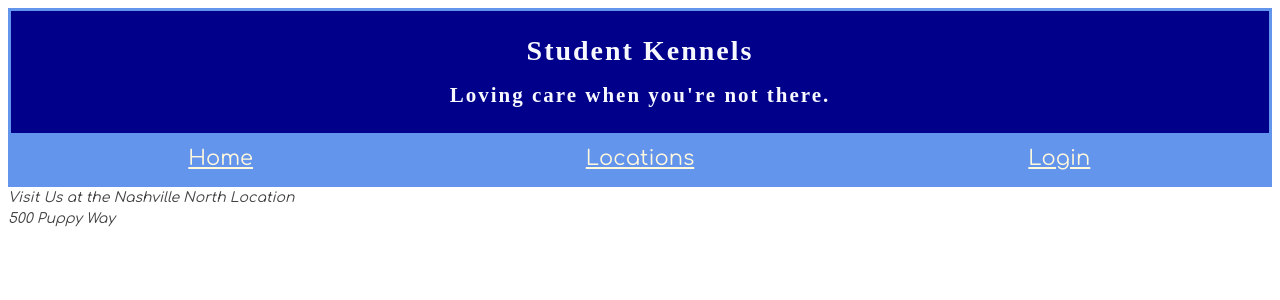
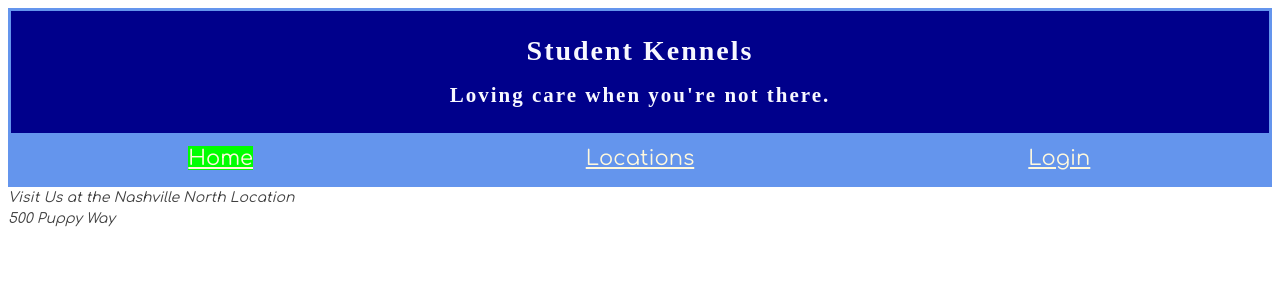
Before and after one commit to sls-coderepo/React-Kennel-App, a React (Create React App) app: page / in a window 1280 px wide. Shown: the top 300 px of the page. Built offline with nearby package versions, Linux system fonts and the light colour scheme; a web font is replaced by a local one.

Commit message:
color change for active link

```diff
--- a/src/components/ApplicationViews.js
+++ b/src/components/ApplicationViews.js
@@ -26,6 +26,7 @@ class ApplicationViews extends Component {
           }}
         />
         <Route  exact  path="/animals"  render={props => {
+
             if (this.props.user) {
               return <AnimalList {...props} />;
             } else {
--- a/src/components/nav/NavBar.css
+++ b/src/components/nav/NavBar.css
@@ -44,3 +44,7 @@ small {
  nav span:hover {
   color: maroon;
  }
+
+ .nav-link-active{
+   background:lime;
+ }
--- a/src/components/nav/NavBar.js
+++ b/src/components/nav/NavBar.js
@@ -1,5 +1,5 @@
 import React, { Component } from 'react';
-import { Link, withRouter} from "react-router-dom"
+import { NavLink, withRouter} from "react-router-dom"
 import './NavBar.css'
 
 class NavBar extends Component {
@@ -17,19 +17,19 @@ class NavBar extends Component {
         </h1>
         <nav>
           <ul className="container">
-            <li><Link className="nav-link" to="/">Home</Link></li>
+            <li><NavLink className="nav-link" exact activeClassName="nav-link-active" to="/">Home</NavLink></li>
             {(this.props.user) ?
-                <li><Link className="nav-link" to="/animals">Animals</Link></li>
+                <li><NavLink className="nav-link" exact activeClassName="nav-link-active" to="/animals">Animals</NavLink></li>
             : null }
-            <li><Link className="nav-link" to="/locations">Locations</Link></li>
+            <li><NavLink className="nav-link" exact activeClassName="nav-link-active" to="/locations">Locations</NavLink></li>
             {(this.props.user) ?
                 <>
-                <li><Link className="nav-link" to="/employees">Employees</Link></li>
-                <li><Link className="nav-link" to="/owners">Owners</Link></li>
+                <li><NavLink className="nav-link" exact activeClassName="nav-link-active" to="/employees">Employees</NavLink></li>
+                <li><NavLink className="nav-link" exact activeClassName="nav-link-active" to="/owners">Owners</NavLink></li>
 
                  <li><span className="nav-link" onClick={this.handleLogout}>Logout</span></li>
                  </>
-               : <li><Link className="nav-link" to="/login">Login</Link></li>
+               : <li><NavLink className="nav-link" exact activeClassName="nav-link-active" to="/login">Login</NavLink></li>
             }
           </ul>
         </nav>
```
